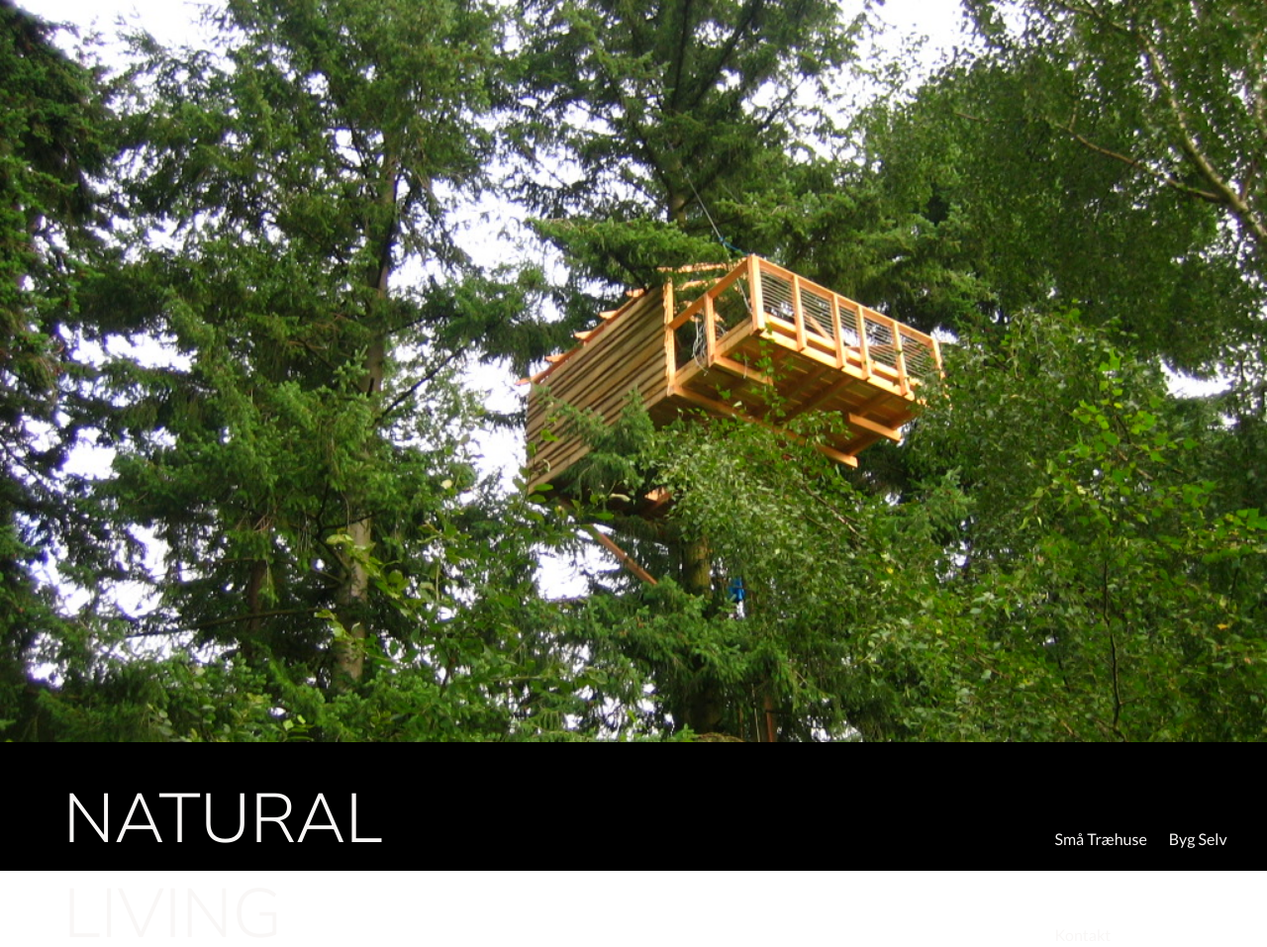
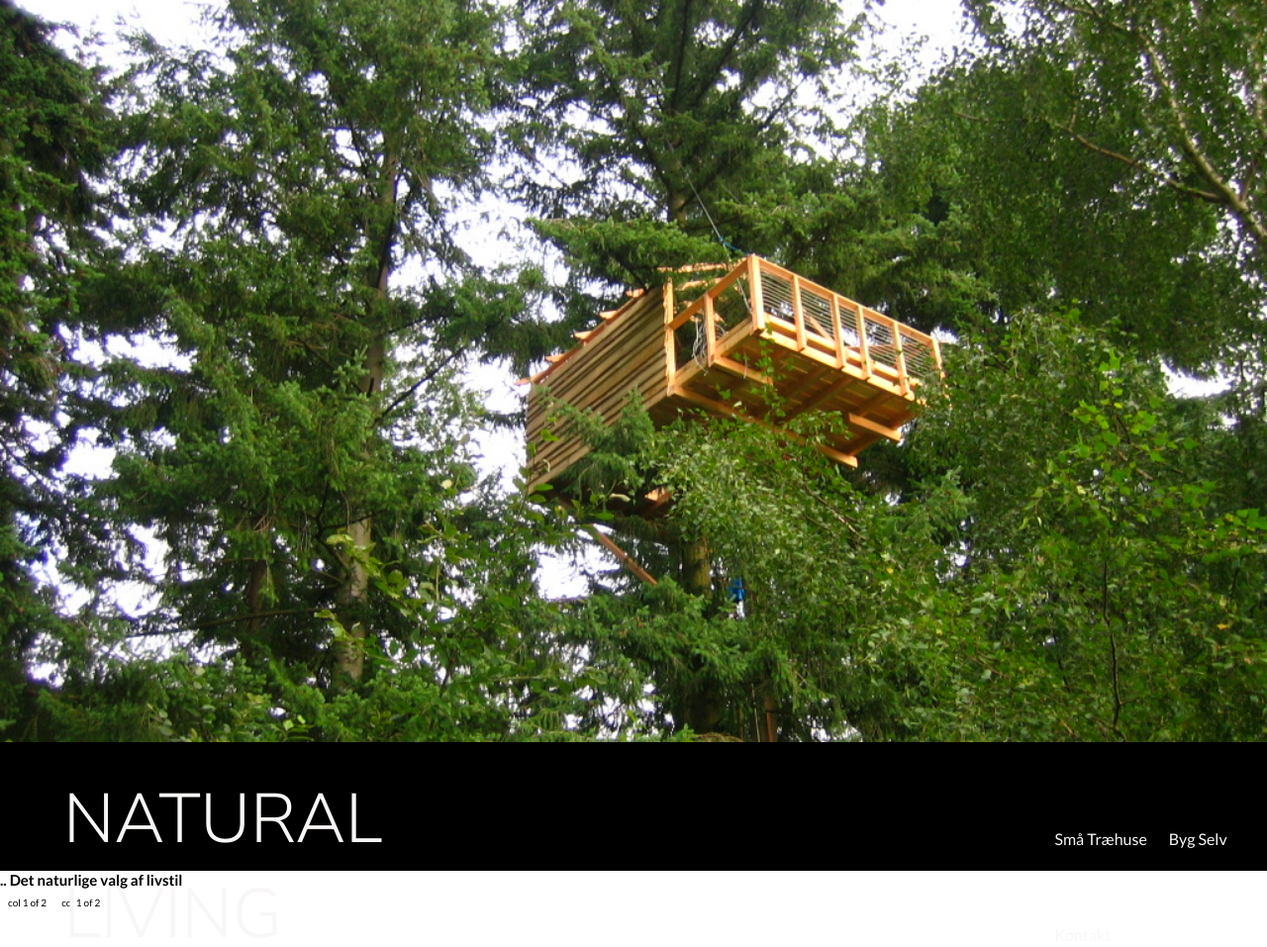
Before and after one commit to matt2256/Eksamen-v2, a website: page index.html in a window 1280 px wide. Shown: the whole page at 99% size. Drawn offline with Linux system fonts and the light colour scheme.

Commit message:
added the markup for the section-information grid

```diff
--- a/index.html
+++ b/index.html
@@ -38,5 +38,18 @@
         </li>
       </ul>
     </nav>
+    <main class="main">
+        <section class="section-information">
+            <h2 class="section-informatio__heading">.. Det naturlige valg af livstil</h2>
+            <div class="row">
+                <div class="col-1-of-2">
+                  col 1 of 2
+                </div>
+                <div class="col-1-of-2">
+                  col 1 of 2
+                </div>
+              </div>
+        </section>
+    </main>
   </body>
 </html>
```
